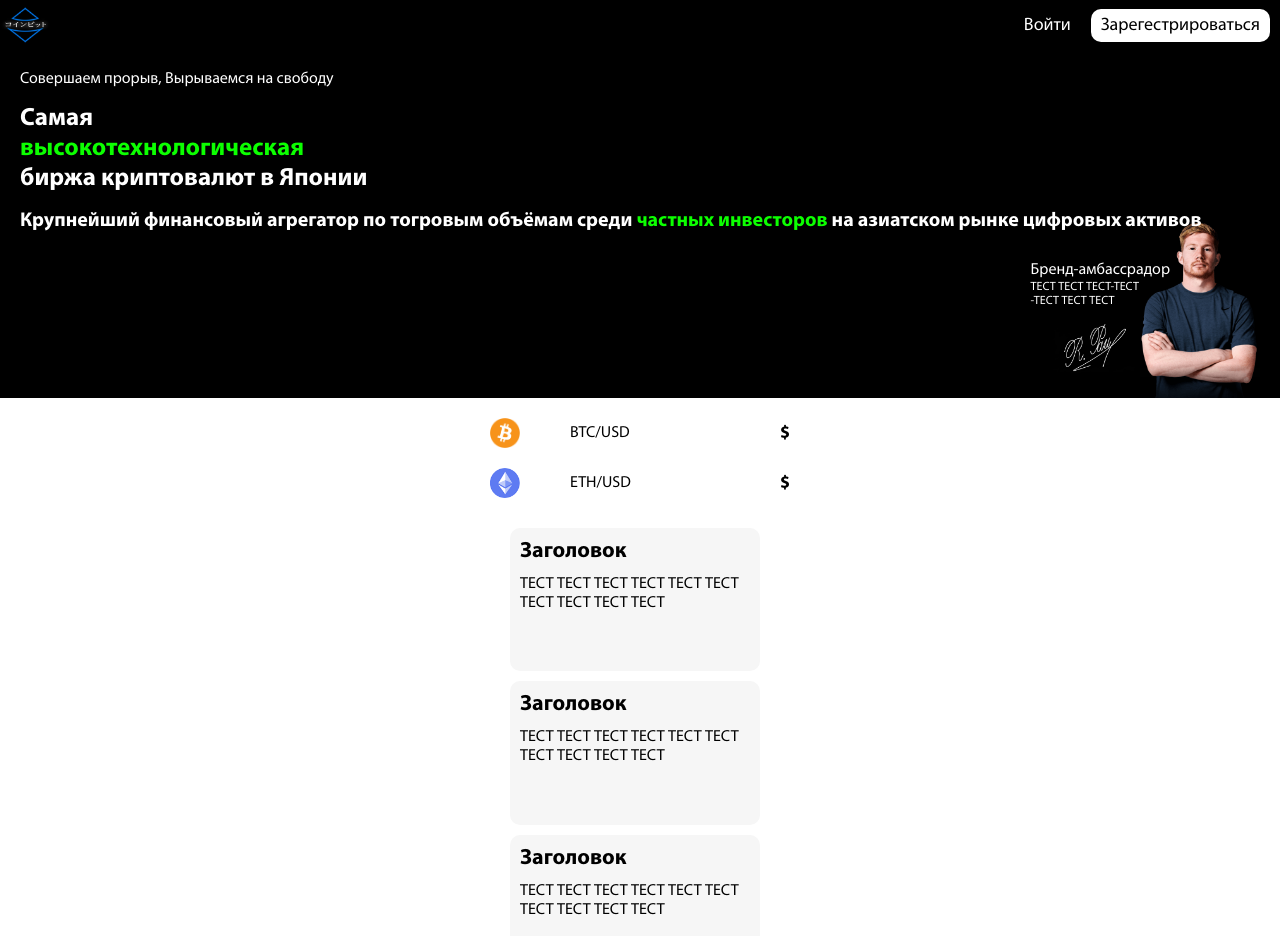
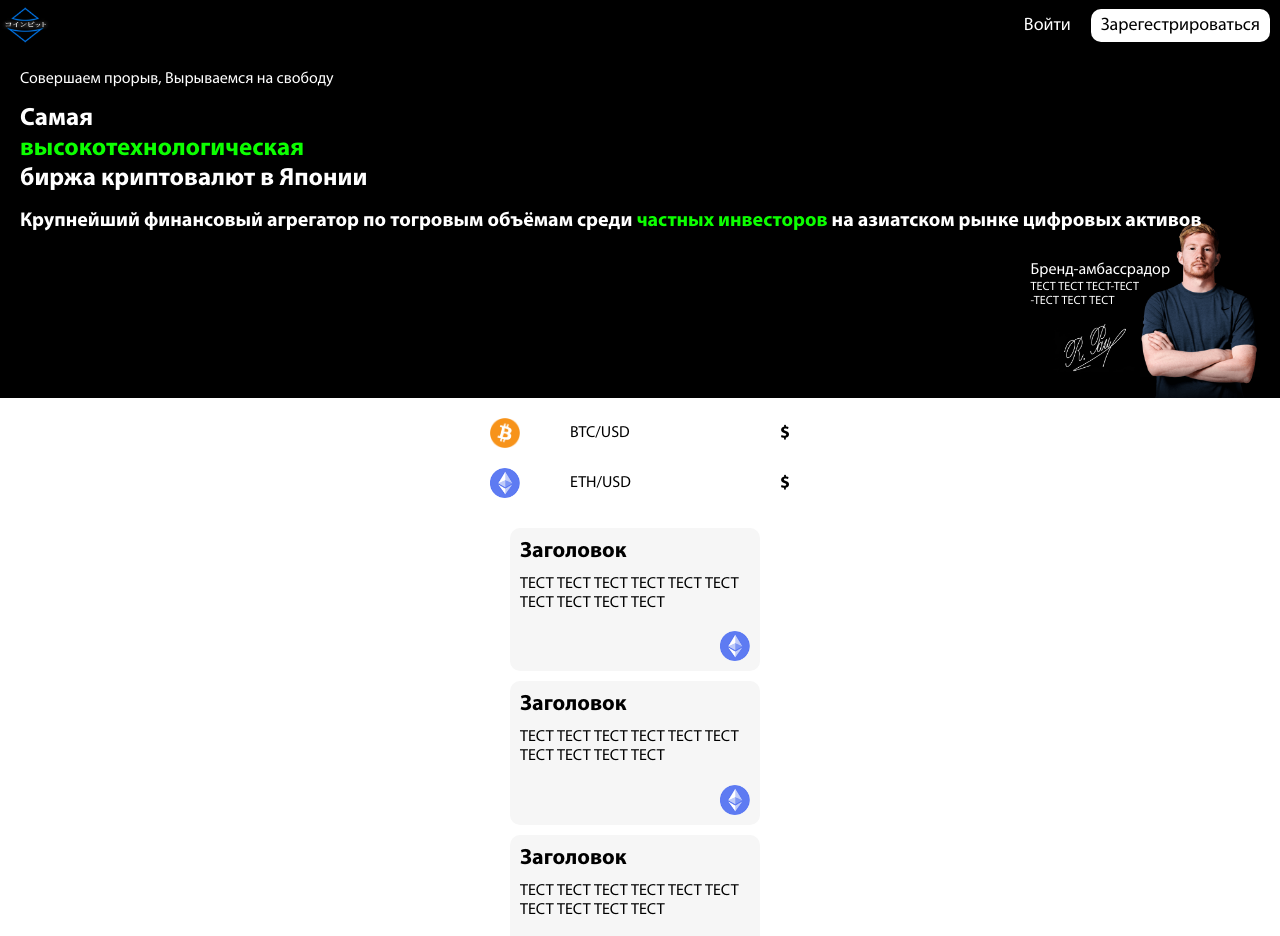
Before and after one commit to DeWhiteMold/cr-site, a React (Create React App) app: page / in a window 1280 px wide. Shown: the top 936 px of the page. Built offline with nearby package versions, Linux system fonts and the light colour scheme; no server answers; a web font is replaced by a local one.

Commit message:
icon on cards added

```diff
--- a/src/components/Main/Main.jsx
+++ b/src/components/Main/Main.jsx
@@ -7,6 +7,7 @@ import signImg from '../../images/sign.png'
 import ambassador from '../../images/ambassador.png'
 import btcIcon from '../../images/bitcoin.png'
 import ethIcon from '../../images/ethirium.png'
+import forbesIcon from '../../images/forbesIcon.png'
 
 import 'swiper/scss';
 import "swiper/scss/pagination";
@@ -85,18 +86,21 @@ function Main() {
                 <p className="card__text">
                   ТЕСТ ТЕСТ ТЕСТ ТЕСТ ТЕСТ ТЕСТ ТЕСТ ТЕСТ ТЕСТ ТЕСТ
                 </p>
+                <div className="card__icon" />
               </div>
               <div className="card">
                 <h3 className="card__title">Заголовок</h3>
                 <p className="card__text">
                   ТЕСТ ТЕСТ ТЕСТ ТЕСТ ТЕСТ ТЕСТ ТЕСТ ТЕСТ ТЕСТ ТЕСТ
                 </p>
+                <div className="card__icon" />
               </div>
               <div className="card">
                 <h3 className="card__title">Заголовок</h3>
                 <p className="card__text">
                   ТЕСТ ТЕСТ ТЕСТ ТЕСТ ТЕСТ ТЕСТ ТЕСТ ТЕСТ ТЕСТ ТЕСТ
                 </p>
+                <div className="card__icon" />
               </div>
             </SwiperSlide>
             <SwiperSlide className='slide'>
@@ -105,18 +109,21 @@ function Main() {
                 <p className="card__text">
                   ТЕСТ ТЕСТ ТЕСТ ТЕСТ ТЕСТ ТЕСТ ТЕСТ ТЕСТ ТЕСТ ТЕСТ
                 </p>
+                <div className="card__icon" />
               </div>
               <div className="card">
                 <h3 className="card__title">Заголовок</h3>
                 <p className="card__text">
                   ТЕСТ ТЕСТ ТЕСТ ТЕСТ ТЕСТ ТЕСТ ТЕСТ ТЕСТ ТЕСТ ТЕСТ
                 </p>
+                <div className="card__icon" />
               </div>
               <div className="card">
                 <h3 className="card__title">Заголовок</h3>
                 <p className="card__text">
                   ТЕСТ ТЕСТ ТЕСТ ТЕСТ ТЕСТ ТЕСТ ТЕСТ ТЕСТ ТЕСТ ТЕСТ
                 </p>
+                <div className="card__icon" />
               </div>
             </SwiperSlide>
           </Swiper>
--- a/src/components/Main/Main.scss
+++ b/src/components/Main/Main.scss
@@ -133,8 +133,6 @@
   align-items: flex-start;
   margin-right: 10px;
 
-
-
   &__title {
     text-align: left;
     font-size: 22px;
@@ -144,6 +142,15 @@
     text-align: left;
     font-size: 16px;
     margin-top: 10px;
+  }
+
+  &__icon {
+    background-image: url('../../images/ethirium.png');
+    background-size: contain;
+    margin-left: auto;
+    margin-top: auto;
+    width: 30px;
+    height: 30px;
   }
 }
 
```
Also changed, not shown: 1 other file (tests, documents, lock files or other folders).
